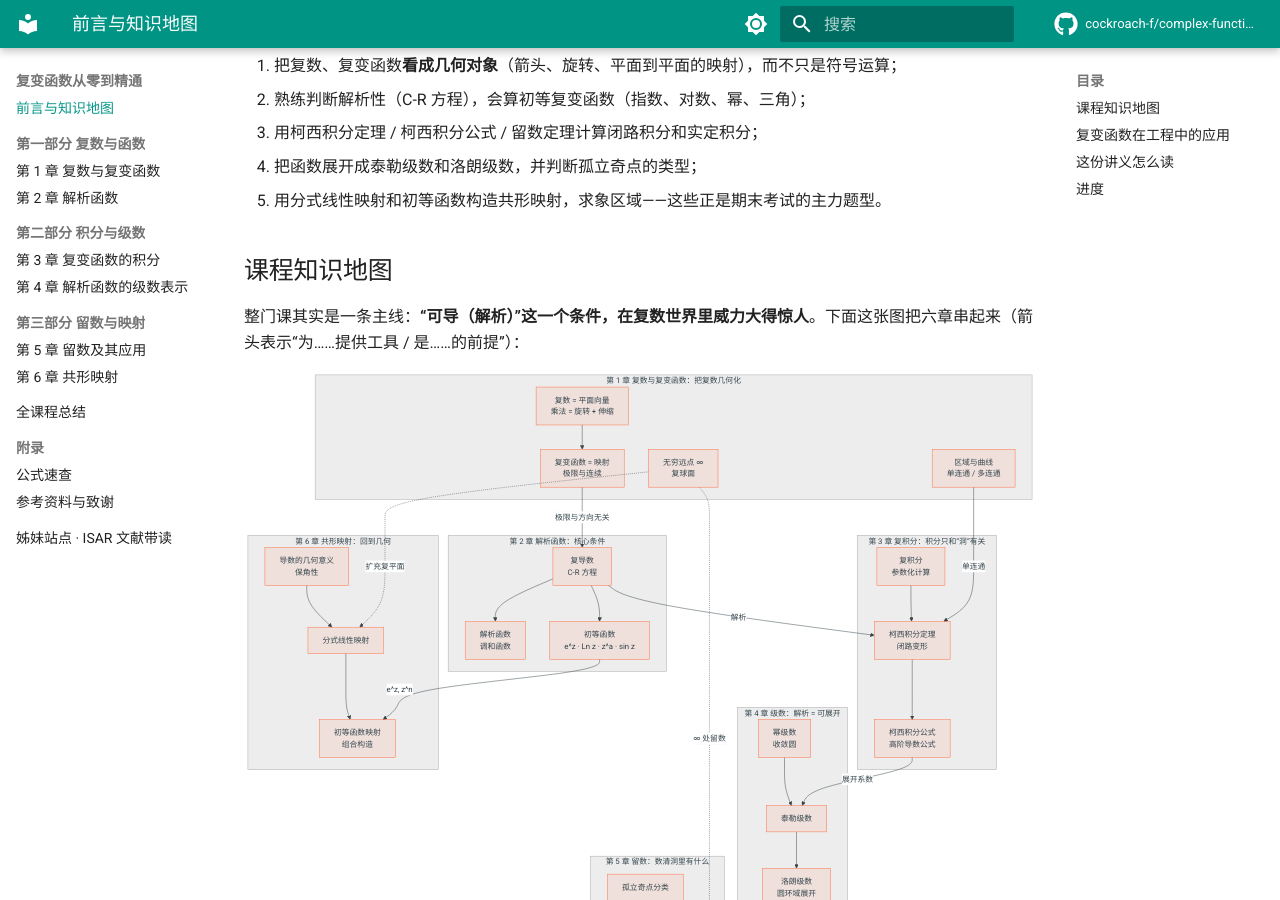
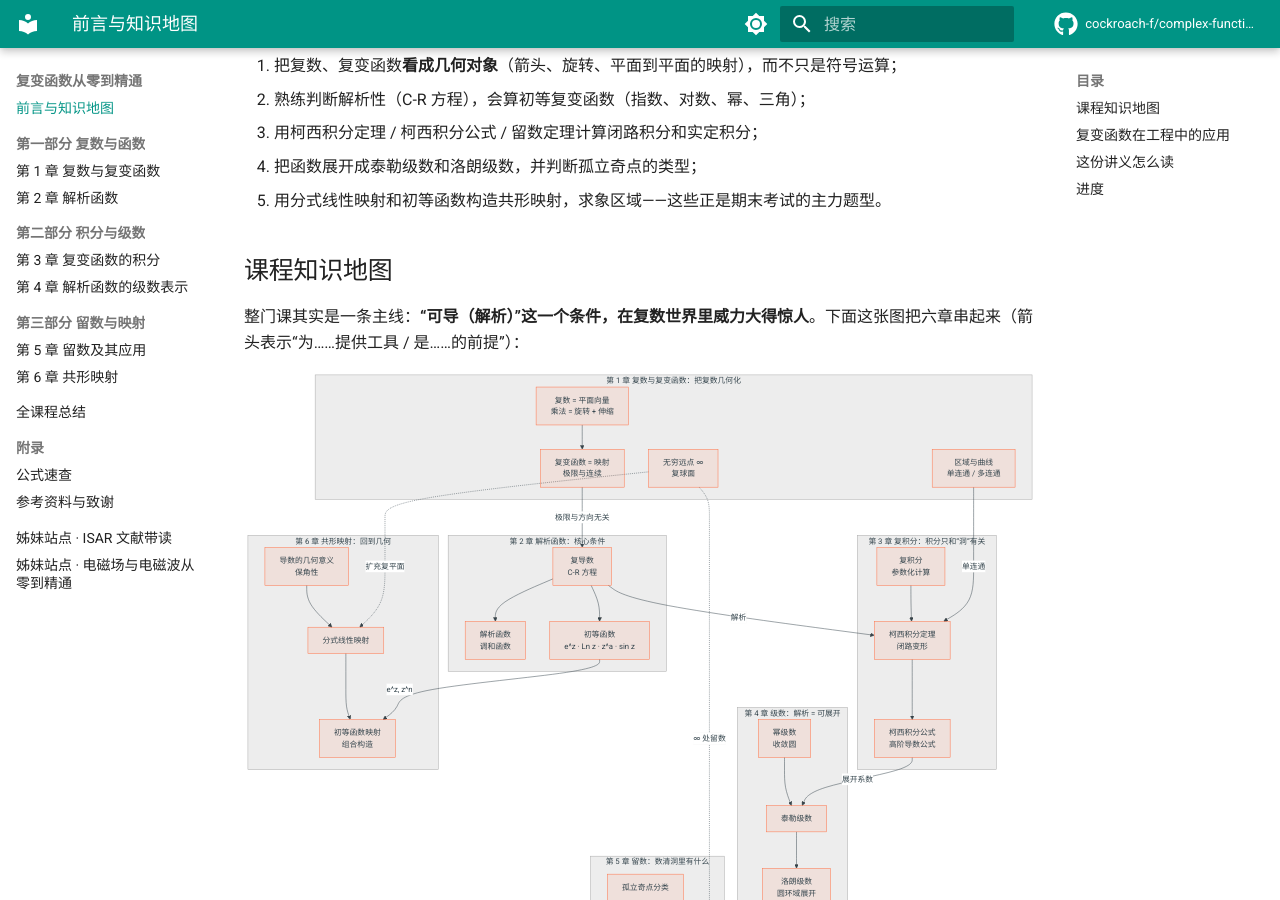
Before and after one commit to cockroach-f/complex-functions, an MkDocs documentation site: the page built from docs/index.md, in a window 1280 px wide and 900 px high, scrolled down 328 px. Built offline with MkDocs 1.6.1 and Material for MkDocs 9.7.7, drawn with Linux system fonts in a browser that asks for light colours; comment, search, counter and statistics services are not loaded.

Commit message:
导航与社交链接加入姊妹站点：电磁场与电磁波从零到精通

```diff
--- a/mkdocs.yml
+++ b/mkdocs.yml
@@ -83,6 +83,9 @@ extra:
     - icon: material/radar
       link: https://cockroach-f.github.io/isar-tutorial/
       name: 姊妹站点：ISAR 目标识别入门与文献带读
+    - icon: material/sine-wave
+      link: https://cockroach-f.github.io/em-fields-waves/
+      name: 姊妹站点：电磁场与电磁波从零到精通
 
 nav:
   - 前言与知识地图: index.md
@@ -100,3 +103,4 @@ nav:
       - 公式速查: formulas.md
       - 参考资料与致谢: references.md
   - 姊妹站点 · ISAR 文献带读: https://cockroach-f.github.io/isar-tutorial/
+  - 姊妹站点 · 电磁场与电磁波从零到精通: https://cockroach-f.github.io/em-fields-waves/
```
